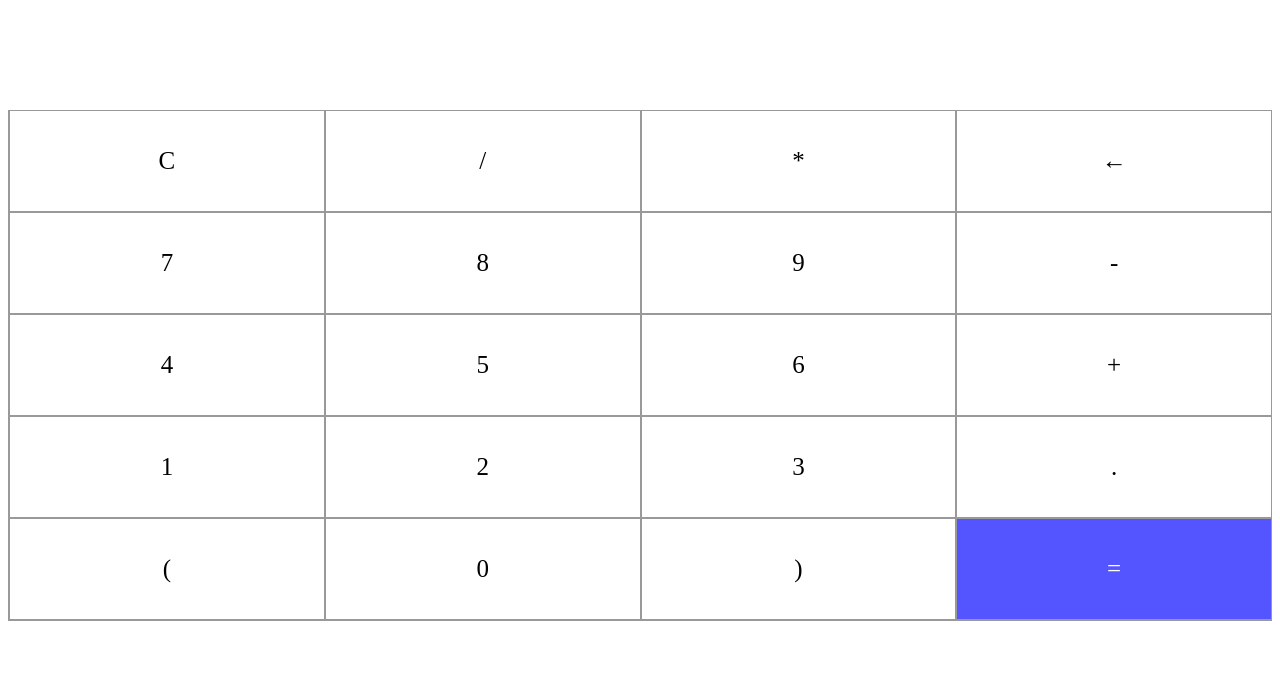
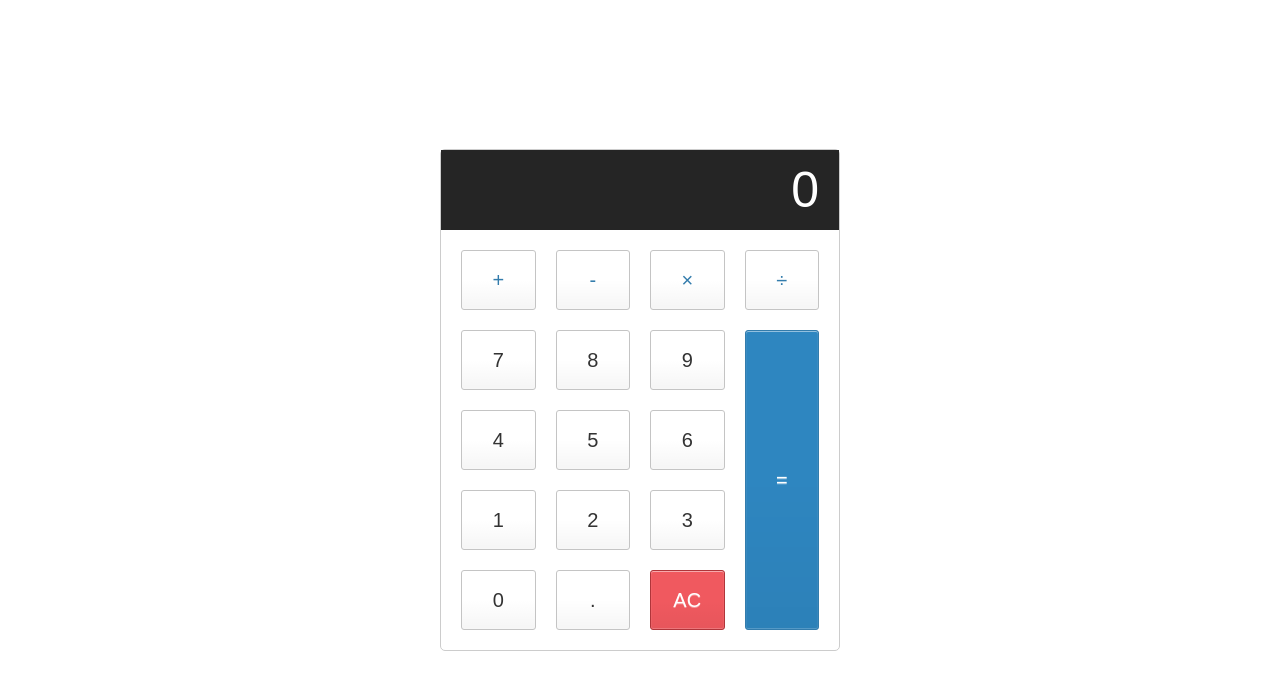
Before and after one commit to reipared/calculator, a plain HTML site: page index.html in a window 1280 px wide. Drawn offline with Linux system fonts and the light colour scheme.

Commit message:
Update calculator

```diff
--- a/index.html
+++ b/index.html
@@ -8,33 +8,69 @@
 		<link rel="stylesheet" href="style.css" />
 	</head>
 	<body>
-		<section>
-			<div class="container">
-				<div id="display"></div>
-				<div class="buttons">
-					<div class="button">C</div>
-					<div class="button">/</div>
-					<div class="button">*</div>
-					<div class="button">&larr;</div>
-					<div class="button">7</div>
-					<div class="button">8</div>
-					<div class="button">9</div>
-					<div class="button">-</div>
-					<div class="button">4</div>
-					<div class="button">5</div>
-					<div class="button">6</div>
-					<div class="button">+</div>
-					<div class="button">1</div>
-					<div class="button">2</div>
-					<div class="button">3</div>
-					<div class="button">.</div>
-					<div class="button">(</div>
-					<div class="button">0</div>
-					<div class="button">)</div>
-					<div id="equal" class="button">=</div>
-				</div>
+		<div class="calculator">
+			<input
+				type="text"
+				class="calculator-screen"
+				value="0"
+				disabled
+				aria-label="Calculator"
+			/>
+
+			<div class="calculator-keys">
+				<button class="operator" type="button" value="+" aria-label="add">
+					+
+				</button>
+				<button class="operator" type="button" value="-" aria-label="subtract">
+					-
+				</button>
+				<button class="operator" type="button" value="*" aria-label="multiply">
+					&times;
+				</button>
+				<button class="operator" type="button" value="/" aria-label="divide">
+					&divide;
+				</button>
+
+				<button type="button" value="7">7</button>
+				<button type="button" value="8">8</button>
+				<button type="button" value="9">9</button>
+
+				<button type="button" value="4">4</button>
+				<button type="button" value="5">5</button>
+				<button type="button" value="6">6</button>
+
+				<button type="button" value="1">1</button>
+				<button type="button" value="2">2</button>
+				<button type="button" value="3">3</button>
+
+				<button type="button" value="0">0</button>
+				<button
+					class="decimal function"
+					type="button"
+					value="."
+					aria-label="decimal"
+				>
+					.
+				</button>
+				<button
+					class="all-clear function"
+					type="button"
+					value="all-clear"
+					aria-label="all-clear"
+				>
+					AC
+				</button>
+
+				<button
+					class="equal-sign operator"
+					type="button"
+					value="="
+					aria-label="equals"
+				>
+					=
+				</button>
 			</div>
-		</section>
+		</div>
 		<script src="script.js"></script>
 	</body>
 </html>
--- a/script.js
+++ b/script.js
@@ -1,27 +1,111 @@
-let display = document.getElementById("display");
+const calculator = {
+	displayValue: "0",
+	firstOperand: null,
+	waitingForSecondOperand: false,
+	operator: null,
+};
 
-let buttons = Array.from(document.getElementsByClassName("button"));
+function inputDigit(digit) {
+	const { displayValue, waitingForSecondOperand } = calculator;
 
-buttons.map((button) => {
-	button.addEventListener("click", (e) => {
-		switch (e.target.innerText) {
-			case "C":
-				display.innerText = "";
-				break;
-			case "=":
-				try {
-					display.innerText = eval(display.innerText);
-				} catch {
-					display.innerText = "Error";
-				}
-				break;
-			case "-":
-				if (display.innerText) {
-					display.innerText = display.innerText(0, -1);
-				}
-				break;
-			default:
-				display.innerText += e.target.innerText;
-		}
-	});
+	if (waitingForSecondOperand === true) {
+		calculator.displayValue = digit;
+		calculator.waitingForSecondOperand = false;
+	} else {
+		calculator.displayValue =
+			displayValue === "0" ? digit : displayValue + digit;
+	}
+}
+
+function inputDecimal(dot) {
+	if (calculator.waitingForSecondOperand === true) {
+		calculator.displayValue = "0.";
+		calculator.waitingForSecondOperand = false;
+		return;
+	}
+
+	if (!calculator.displayValue.includes(dot)) {
+		calculator.displayValue += dot;
+	}
+}
+
+function handleOperator(nextOperator) {
+	const { firstOperand, displayValue, operator } = calculator;
+	const inputValue = parseFloat(displayValue);
+
+	if (operator && calculator.waitingForSecondOperand) {
+		calculator.operator = nextOperator;
+		return;
+	}
+
+	if (firstOperand == null && !isNaN(inputValue)) {
+		calculator.firstOperand = inputValue;
+	} else if (operator) {
+		const result = calculate(firstOperand, inputValue, operator);
+
+		calculator.displayValue = `${parseFloat(result.toFixed(7))}`;
+		calculator.firstOperand = result;
+	}
+
+	calculator.waitingForSecondOperand = true;
+	calculator.operator = nextOperator;
+}
+
+function calculate(firstOperand, secondOperand, operator) {
+	if (operator === "+") {
+		return firstOperand + secondOperand;
+	} else if (operator === "-") {
+		return firstOperand - secondOperand;
+	} else if (operator === "*") {
+		return firstOperand * secondOperand;
+	} else if (operator === "/") {
+		return firstOperand / secondOperand;
+	}
+
+	return secondOperand;
+}
+
+function resetCalculator() {
+	calculator.displayValue = "0";
+	calculator.firstOperand = null;
+	calculator.waitingForSecondOperand = false;
+	calculator.operator = null;
+}
+
+function updateDisplay() {
+	const display = document.querySelector(".calculator-screen");
+	display.value = calculator.displayValue;
+}
+
+updateDisplay();
+
+const keys = document.querySelector(".calculator-keys");
+keys.addEventListener("click", (event) => {
+	const { target } = event;
+	const { value } = target;
+	if (!target.matches("button")) {
+		return;
+	}
+
+	switch (value) {
+		case "+":
+		case "-":
+		case "*":
+		case "/":
+		case "=":
+			handleOperator(value);
+			break;
+		case ".":
+			inputDecimal(value);
+			break;
+		case "all-clear":
+			resetCalculator();
+			break;
+		default:
+			if (Number.isInteger(parseFloat(value))) {
+				inputDigit(value);
+			}
+	}
+
+	updateDisplay();
 });
--- a/style.css
+++ b/style.css
@@ -1,44 +1,82 @@
-.containter {
-  max-width: 400px;
-  margin: 10vh auto 0 auto;
-  box-shadow: 0px 0px 43px 17px rgba(153, 153, 153, 1);
+html {
+  font-size: 62.5%;
+  box-sizing: border-box;
 }
 
-#display {
-  text-align: right;
-  height: 70px;
-  line-height: 70px;
-  padding: 16px 8px;
-  font-size: 25px;
+*, *::before, *::after {
+  margin: 0;
+  padding: 0;
+  box-sizing: inherit;
 }
 
-.buttons {
-  display: grid;
-  border-bottom: 1px solid #999;
-  border-left: 1px solid #999;
-  grid-template-columns: 1fr 1fr 1fr 1fr;
+.calculator {
+  border: 1px solid #ccc;
+  border-radius: 5px;
+  position: absolute;
+  top: 50%;
+  left: 50%;
+  transform: translate(-50%, -50%);
+  width: 400px;
 }
 
-.buttons > div {
-  border-top: 1px solid #999;
-  border-right: 1px solid #999;;
+.calculator-screen {
+  width: 100%;
+  font-size: 5rem;
+  height: 80px;
+  border: none;
+  background-color: #252525;
+  color: #fff;
+  text-align: right;
+  padding-right: 20px;
+  padding-left: 10px;
 }
 
-.button {
-  border: 0.5px solid #999;
-  line-height: 100px;
-  text-align: center;
-  font-size: 25px;
-  cursor: pointer;
+button {
+  height: 60px;
+  background-color: #fff;
+  border-radius: 3px;
+  border: 1px solid #c4c4c4;
+  background-color: transparent;
+  font-size: 2rem;
+  color: #333;
+  background-image: linear-gradient(to bottom, transparent, transparent 50%, rgba(0,0,0,.04));
+  box-shadow: inset 0 0 0 1px rgba(255, 255, 255, .05), inset 0 1px 0 0 rgba(255, 255, 255, .45), inset 0 -1px 0 0 rgba(255, 255, 255, .15), 0 1px 0 0 rgba(255, 255, 255, .15);
+  text-shadow: 0 1px rgba(255, 255, 255, .4);
 }
 
-#equal {
-  background-color: rgb(85, 85, 255);
-  color: white;
+button:hover {
+  background-color: #eaeaea;
 }
 
-.button:hover {
-  background-color: #323330;
-  color: white;
-  transition: 0.5s ease-in-out;
+.operator {
+  color: #337cac;
 }
+
+.all-clear {
+  background-color: #f0595f;
+  border-color: #b0353a;
+  color: #fff;
+}
+
+.all-clear:hover {
+  background-color: #f17377;
+}
+
+.equal-sign {
+  background-color: #2e86c0;
+  border-color: #337cac;
+  color: #fff;
+  height: 100%;
+  grid-area: 2 / 4 / 6 / 5;
+}
+
+.equal-sign:hover {
+  background-color: #4e9ed4;
+}
+
+.calculator-keys {
+  display: grid;
+  grid-template-columns: repeat(4, 1fr);
+  grid-gap: 20px;
+  padding: 20px;
+}
```
